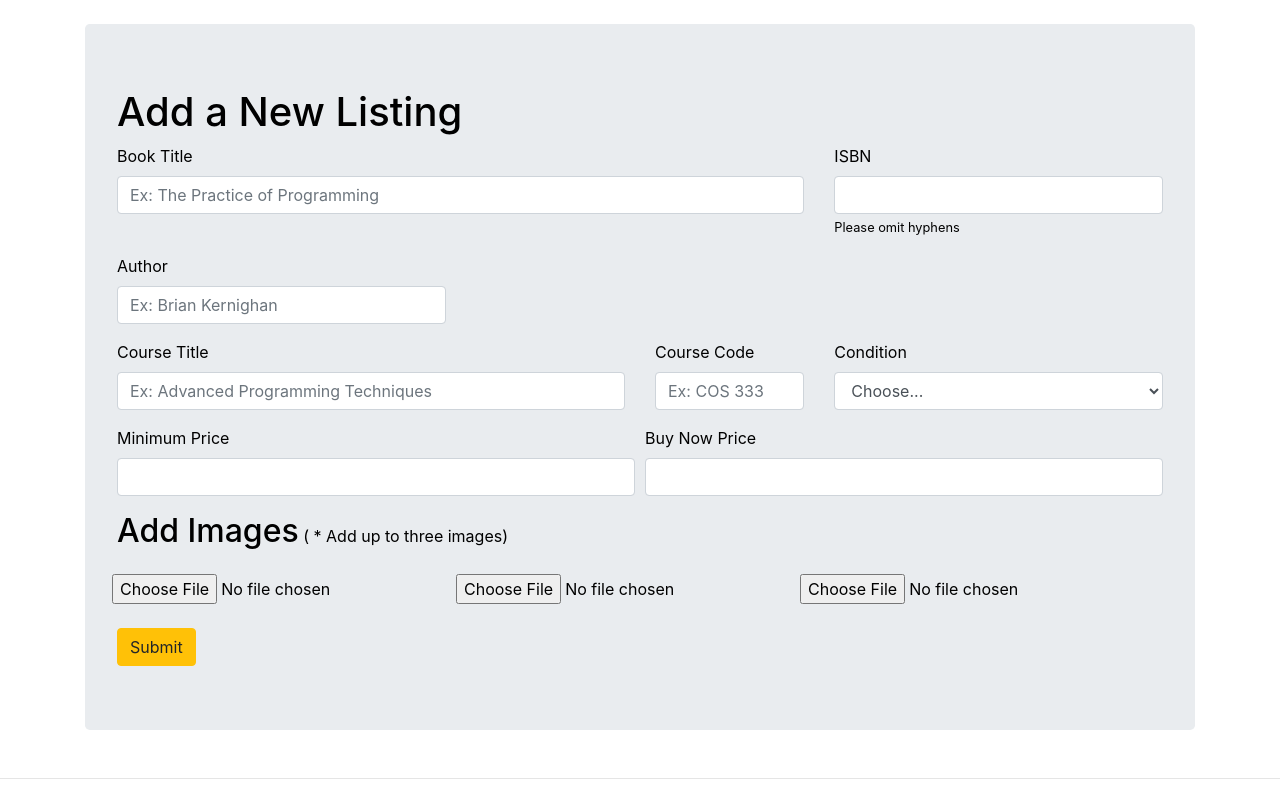
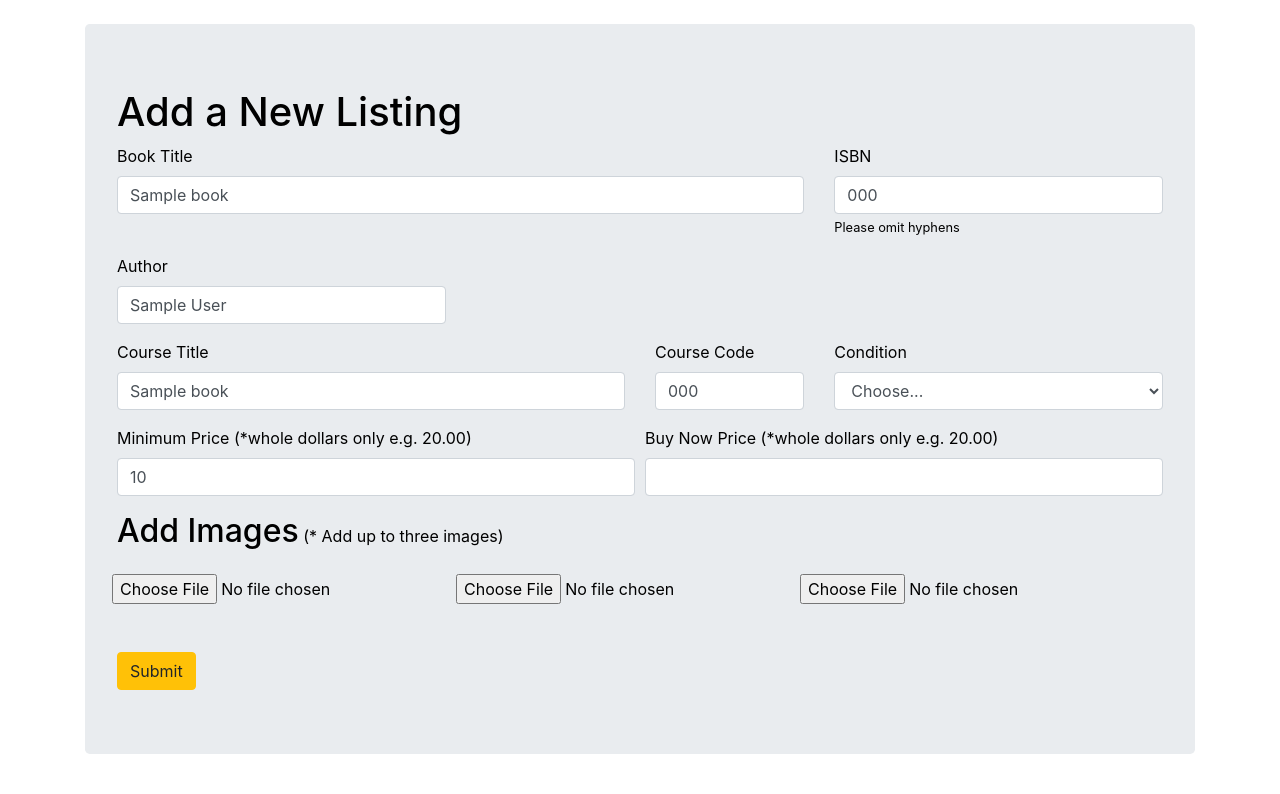
Before and after one commit to rtwebb/Book-Exchange, a Flask app: template template/sellerPage.html in a window 1280 px wide. Shown: the part 130-924 px from the top of the page. Run offline with Flask 2, Linux system fonts and the light colour scheme; the template is opened without the code that fills it: most values are stand-ins (such as "Sample title", 1, 10 or a date in 2020); some libraries are stand-ins or nearby versions.

Commit message:
selling Book edit button

```diff
--- a/template/profilePage.html
+++ b/template/profilePage.html
@@ -98,7 +98,8 @@
 								{% endif %}
 							</td>
 							<td>
-								<form action="/sellerPage" method="POST">
+								{% set url = "sellerPage?bookid=" + book["uniqueId"] %}
+								<form action={{url}} method="POST">
 									{% if book["highestBid"] > 0: %}
 									<button class="btn btn-warning btn-xs"
 											type="submit"
@@ -400,6 +401,7 @@
 		function editListing() {
 
 			if (confirm('Are you sure you would like to edit this listing?')) {
+				console.log("before true");
 				return true;
 			}
 			else {
--- a/template/sellerPage.html
+++ b/template/sellerPage.html
@@ -31,7 +31,11 @@
               <div class="row">
                 <div class="col-lg-8">
                   <label for="inputTitle" class="form-label">Book Title</label>
-                  <input type="text" class="form-control" name="title" id="inputTitle" placeholder="Ex: The Practice of Programming" required>
+                  {% if book is not none: %}
+                    <input type="text" class="form-control" name="title" id="inputTitle" value="{{book['title']}}" required>
+                  {% else %}
+                    <input type="text" class="form-control" name="title" id="inputTitle" placeholder="Ex: The Practice of Programming" required>
+                  {% endif %}
                   <div class="invalid-feedback">
                     Book title is required
                   </div>
@@ -39,7 +43,11 @@
 
                 <div class="form-group col-lg-4">
                   <label for="inputISBN" class="form-label">ISBN</label>
-                  <input type="text" class="form-control" name="isbn" id="inputISBN" required>
+                  {% if book is not none: %}
+                    <input type="text" class="form-control" value="{{book['isbn']}}" name="isbn" id="inputISBN" required>
+                  {% else %}
+                    <input type="text" class="form-control" name="isbn" id="inputISBN" required>
+                  {% endif %}
                   <small>Please omit hyphens</small>
                   <div class="invalid-feedback">
                     ISBN is required
@@ -50,7 +58,11 @@
               <div class="row">
                 <div class="form-group col-md-4">
                   <label for="inputAuthor" class="form-label">Author</label>
-                  <input type="text" class="form-control" name="author" id="inputAuthor" placeholder="Ex: Brian Kernighan">
+                  {% if book is not none: %}
+                    <input type="text" class="form-control" name="author" id="inputAuthor" value="{{book['authors']}}">
+                  {% else %}
+                    <input type="text" class="form-control" name="author" id="inputAuthor" placeholder="Ex: Brian Kernighan">
+                  {% endif %}
                   <div class="invalid-feedback">
                      Author field is required
                   </div>
@@ -60,14 +72,22 @@
               <div class="row">
                 <div class="form-group col-md-6">
                   <label for="inputCourseTitle" class="form-label">Course Title</label>
-                  <input type="text" class="form-control" name="crstitle" id="inputCourseTitle" placeholder="Ex: Advanced Programming Techniques" required>
+                  {% if book is not none: %}
+                    <input type="text" class="form-control" name="crstitle" id="inputCourseTitle" value="{{book['crstitle']}}" required>
+                  {% else %}
+                    <input type="text" class="form-control" name="crstitle" id="inputCourseTitle" placeholder="Ex: Advanced Programming Techniques" required>
+                  {% endif %}
                 </div>
                 <div class="invalid-feedback">
                   Course title is required
                 </div>
                 <div class="form-group col-md-2">
                   <label for="inputCode" class="form-label">Course Code</label>
+                  {% if book is not none: %}
+                  <input type="text" class="form-control" name="crscode" id="inputCode" value="{{book['crscode']}}" required>
+                  {% else %}
                   <input type="text" class="form-control" name="crscode" id="inputCode" placeholder="Ex: COS 333" required>
+                  {% endif %}
                   <div class="invalid-feedback">
                     Course Code is required
                   </div>
@@ -90,23 +110,31 @@
 
               <div class="form-row">
                 <div class="form-group col-md-6">
-                  <label for="inputMin" class="form-label">Minimum Price</label>
-                  <input type="number" min="0" class="form-control" name="minPrice" id="inputMin" required>
+                  <label for="inputMin" class="form-label">Minimum Price (*whole dollars only e.g. 20.00)</label>
+                  {% if book is not none: %}
+                    <input type="number" min="0" class="form-control" name="minPrice" id="inputMin" value="{{book['minPrice']}}" required>
+                  {% else %}
+                    <input type="number" min="0" class="form-control" name="minPrice" id="inputMin" placeholder="20.00" required>
+                  {% endif %}
                   <div class="invalid-feedback">
                     Min Price is required
                   </div>
                 </div>
 
                 <div class="form-group col-md-6">
-                  <label for="inputBuy" class="form-label">Buy Now Price</label>
-                  <input type="number" min="0" class="form-control" name="buyNow" id="inputBuy" required>
+                  <label for="inputBuy" class="form-label">Buy Now Price (*whole dollars only e.g. 20.00)</label>
+                  {% if book is not none: %}
+                    <input type="number" min="0" class="form-control" name="buyNow" id="inputBuy" value="{{book['buyNow']}}" required>
+                  {% else %}
+                    <input type="number" min="0" class="form-control" name="buyNow" id="inputBuy" placeholder="20.00" required>
+                  {% endif %}
                   <div class="invalid-feedback">
                     Buy Now Price is required
                   </div>
                 </div>
               </div>
 
-              <h2 style="display:inline">Add Images</h2> ( * Add up to three images)
+              <h2 style="display:inline">Add Images</h2> (* Add up to three images)
               <br>
               <br>
               <div class="form-row">
@@ -114,8 +142,10 @@
                   <input type="file" accept="image/*" name="image2">
                   <input type="file" accept="image/*" name="image3">
               </div>
-
-
+              {% if msg is not none %}
+              {{msg}}
+              {% endif %}
+              <br>
               <br>
               <button class="btn btn-warning"
                       form="submitBookForm"
```
Also changed, not shown: bookExchange.py (+24 -1 lines).
